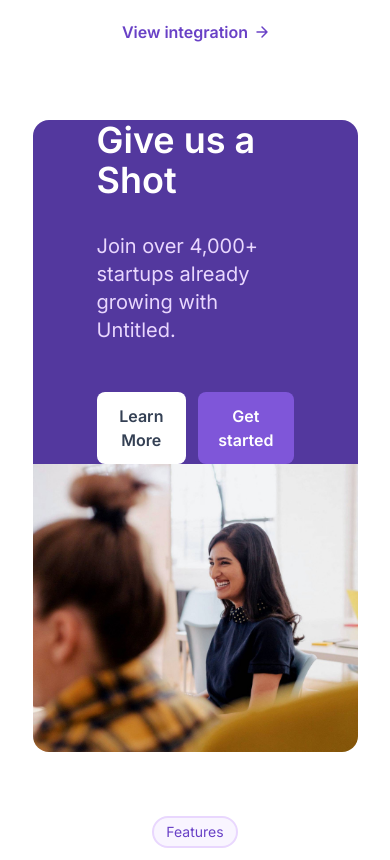
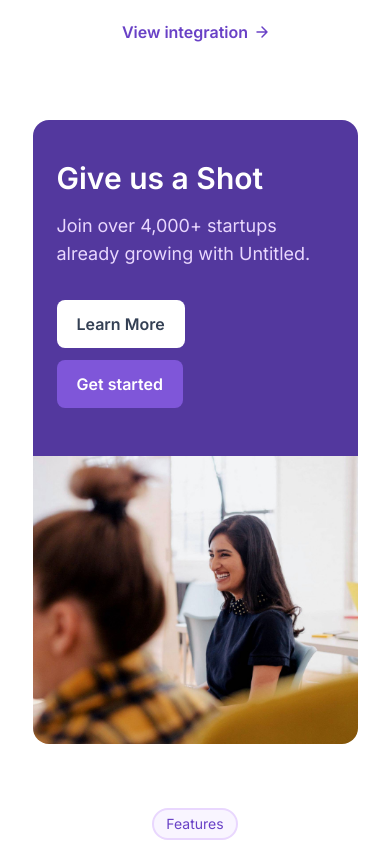
Before and after one commit to Andresarl16/Avila-Tek-Frontend-Skills-Test, a Next.js app: page / in a window 390 px wide. Shown: the part 1640-2500 px from the top of the page. Built offline with nearby package versions, Linux system fonts and the light colour scheme.

Commit message:
feat(Responsive): Add Responsive to Give us a Shot Section
Missing the expansion of the buttons in mobile

```diff
--- a/src/app/page.tsx
+++ b/src/app/page.tsx
@@ -29,19 +29,19 @@ export default function Home() {
       </section>
       <section className="grid grid-cols-12 mb-16 md:mb-20 lg:mb-24 ">
         <div className="grid col-start-2 col-span-10 grid-cols-12 bg-bg-brand-section rounded-t-2xl rounded-b-3xl lg:rounded-l-2xl lg:rounded-r-3xl">
-          <div className="flex flex-col justify-center col-span-12 lg:col-span-7 px-16">
-            <h3 className="text-4xl text-text-brand-primary font-semibold">
+          <div className="flex flex-col justify-center col-span-12 lg:col-span-7 mt-10 mb-12 lg:mt-0 lg:mb-0 px-6 lg:px-16">
+            <h3 className="text-3xl sm:text-4xl text-text-brand-primary font-semibold">
               Give us a Shot
             </h3>
-            <p className="mt-8 mb-12 text-xl text-text-brand-tertiary">
+            <p className="mt-4 lg:mt-8 mb-8 lg:mb-12 text-lg sm:text-xl text-text-brand-tertiary">
               Join over 4,000+ startups already growing with Untitled.
             </p>
-            <div className="flex space-x-3">
+            <div className="sm:flex space-x-0 space-y-3 sm:space-x-3 sm:space-y-0">
               <Button text="Learn More" type="secondary" redirectTo="" />
               <Button text="Get started" type="primary" redirectTo="" />
             </div>
           </div>
-          <div className="relative h-72 lg:h-100 col-span-12 lg:col-span-5 rounded-b-2xl lg:rounded-r-2xl">
+          <div className="relative h-72 sm:h-96 lg:h-100 col-span-12 lg:col-span-5 rounded-b-2xl lg:rounded-r-2xl">
             <Image
               alt="Give us a shoot image"
               src={"/static/give-us-a-shoot.jpg"}
```
